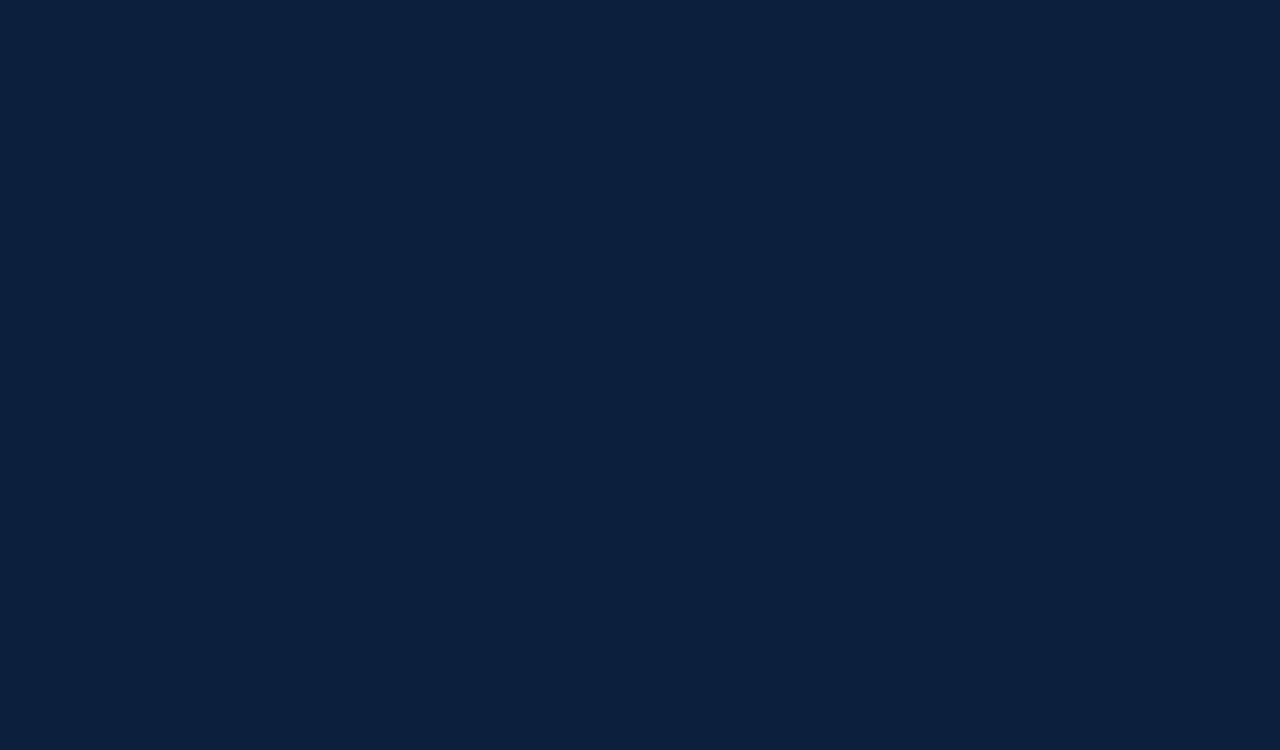
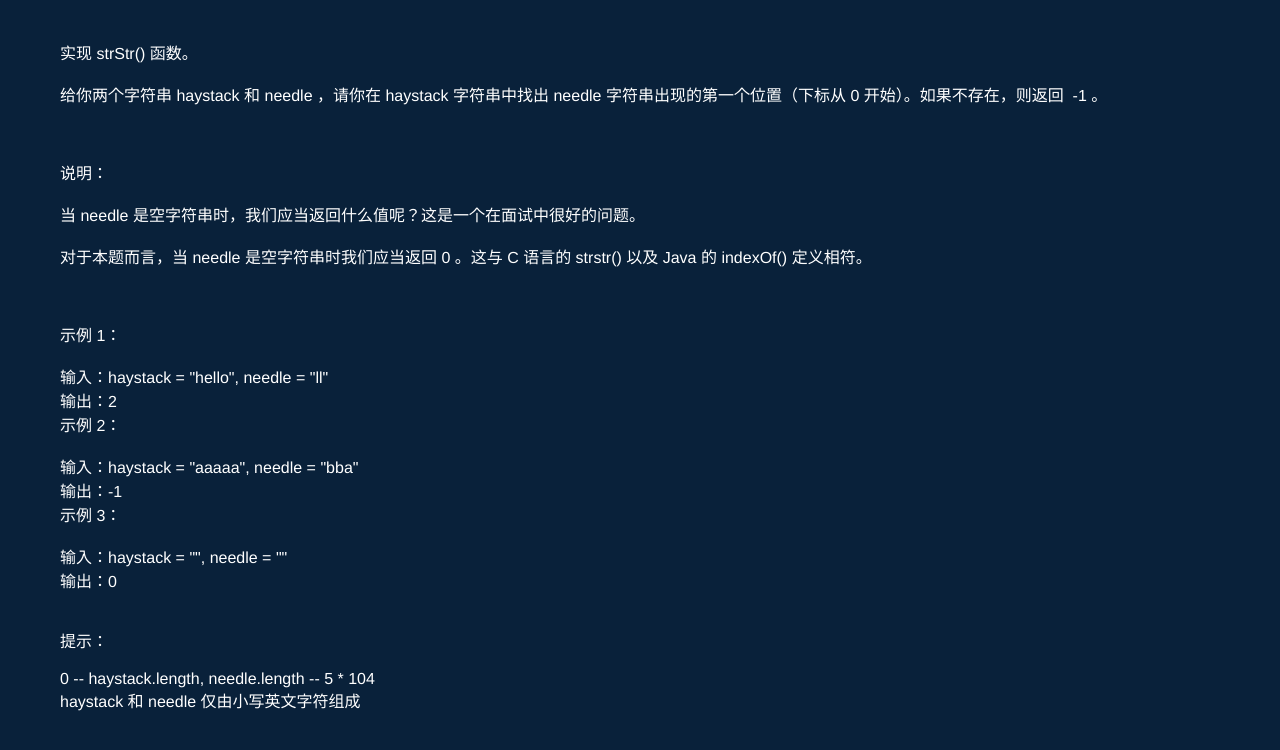
Before and after one commit to cldugujian/admin-algorithm, a Vue app: page /easy/str-str in a window 1280 px wide. Before the commit this address had no page. Shown: the top 750 px of the page. Built offline with nearby package versions, Linux system fonts and the light colour scheme.

Commit message:
1. 新增算法 str-str  - 搭框架

```diff
--- a/src/router/index.js
+++ b/src/router/index.js
@@ -22,6 +22,7 @@ import searchInsert from '../views/easy/search-insert'
 import plusOne from '../views/easy/plus-one'
 import reverseString from '../views/easy/reverse-string'
 import commonChars from '../views/easy/common-chars'
+import strStr from '../views/easy/str-str'
 
 // medium
 import longestCommonSubsequence from '../views/medium/longest-common-subsequence'
@@ -49,6 +50,7 @@ const router = createRouter({
     { path:'/easy/plus-one',name:'plus-one',component:plusOne },
     { path:'/easy/reverse-string',name:'reverse-string',component:reverseString },
     { path:'/easy/common-chars',name:'common-chars',component:commonChars },
+    { path:'/easy/str-str',name:'str-str',component:strStr },
 
     { path:'/easy/longest-common-subsequence',name:'longest-common-subsequence',component:longestCommonSubsequence },
 
--- /dev/null
+++ b/src/views/easy/str-str.vue
@@ -0,0 +1,81 @@
+<template>
+  <main>
+
+    实现 strStr() 函数。<br>
+    <br>
+    给你两个字符串 haystack 和 needle ，请你在 haystack 字符串中找出 needle 字符串出现的第一个位置（下标从 0 开始）。如果不存在，则返回  -1 。<br>
+    <br>
+    <br>
+    <br>
+    说明：<br>
+    <br>
+    当 needle 是空字符串时，我们应当返回什么值呢？这是一个在面试中很好的问题。<br>
+    <br>
+    对于本题而言，当 needle 是空字符串时我们应当返回 0 。这与 C 语言的 strstr() 以及 Java 的 indexOf() 定义相符。<br>
+    <br>
+    <br>
+    <br>
+    示例 1：<br>
+    <br>
+    输入：haystack = "hello", needle = "ll"<br>
+    输出：2<br>
+    示例 2：<br>
+    <br>
+    输入：haystack = "aaaaa", needle = "bba"<br>
+    输出：-1<br>
+    示例 3：<br>
+    <br>
+    输入：haystack = "", needle = ""<br>
+    输出：0<br>
+    <br>
+    <br>
+    提示：<br>
+    <br>
+    0 -- haystack.length, needle.length -- 5 * 104<br>
+    haystack 和 needle 仅由小写英文字符组成<br>
+
+  </main>
+</template>
+
+<script>
+  export default {
+    name: "str-str",
+    methods:{
+      // 字符串方法 indexOf
+      strStr_1(haystack,needle){
+        if( needle.length === 0 ){
+          console.log('空字符串');
+          return 0;
+        }
+        return haystack.indexOf(needle);
+      },
+      // 常规方法
+      strStr_2(haystack,needle){
+        if( needle.length === 0 ){
+          console.log('空字符串');
+          return 0;
+        }
+        for( let i=0; i<needle.length; i++ ){
+          for( let j=0; j<haystack.length; j++ ){
+
+          }
+        }
+      },
+    },
+    created(){
+      let test = [
+        { haystack:'hello',needle:'ll', },
+        { haystack:'aaaaa',needle:'bba', },
+        { haystack:'abcde',needle:'ab', },
+        { haystack:'',needle:'', },
+      ];
+      test.forEach((item)=>{
+        this.strStr_2( item.haystack,item.needle  );
+      });
+    },
+  }
+</script>
+
+<style scoped>
+
+</style>
--- a/src/views/home-index.vue
+++ b/src/views/home-index.vue
@@ -39,6 +39,7 @@
               { routeName:'longest-common-prefix',title:'14. 最长公共前缀'},
               { routeName:'remove-duplicates',title:'26. 删除有序数组中的重复项'},
               { routeName:'remove-element',title:'27. 移除元素'},
+              { routeName:'str-str',title:'28. 实现 strStr()'},
               { routeName:'search-insert',title:'35. 搜索插入位置'},
               { routeName:'plus-one',title:'66. 加一'},
               { routeName:'my-sqrt',title:'69. x的平方根'},
```
